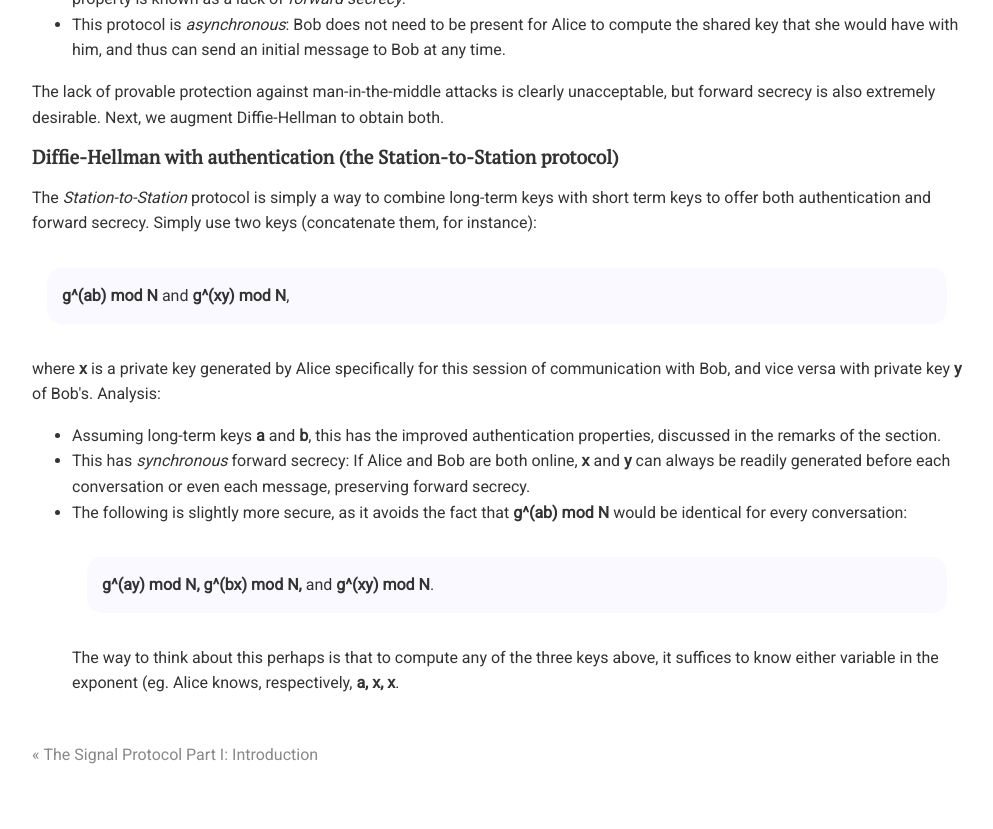
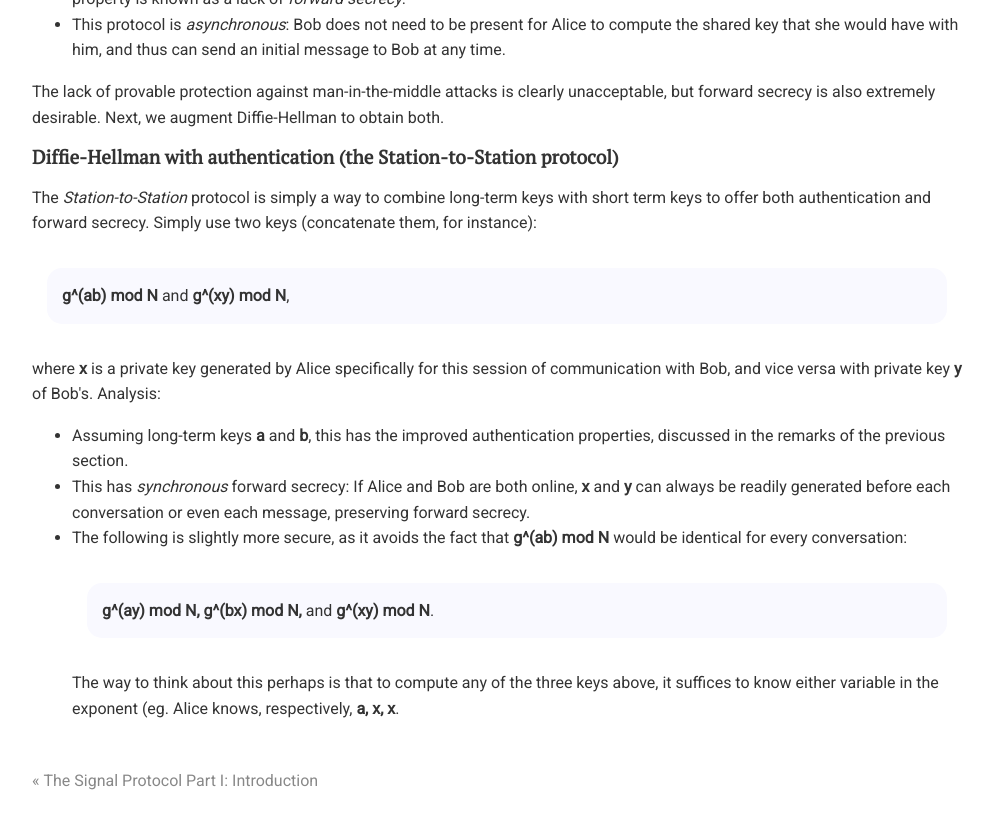
Before and after one commit to chatscrypt/chatscrypt.github.io, a Jekyll site: the page built from _posts/2020-01-06-the-signal-protocol-part-ii-the-diffie-hellman-key-exchange.html, in a window 1280 px wide and 900 px high, scrolled down 1187 px. Shown: the top 829 px of the window, without its empty margins (143-1136 px from the left). Built offline with Jekyll 4.4.1, drawn with Linux system fonts in a browser that asks for light colours; comment, search, counter and statistics services are not loaded.

Commit message:
Update 2020-01-06-the-signal-protocol-part-ii-the-diffie-hellman-key-exchange.html

```diff
--- a/_posts/2020-01-06-the-signal-protocol-part-ii-the-diffie-hellman-key-exchange.html
+++ b/_posts/2020-01-06-the-signal-protocol-part-ii-the-diffie-hellman-key-exchange.html
@@ -46,7 +46,7 @@
 Analysis:
 
 <ul>
- <li>Assuming long-term keys <b>a</b> and <b>b</b>, this has the improved authentication properties, discussed in the remarks of the section.
+ <li>Assuming long-term keys <b>a</b> and <b>b</b>, this has the improved authentication properties, discussed in the remarks of the previous section.
  <li>This has <i>synchronous</i> forward secrecy: If Alice and Bob are both online, <b>x</b> and <b>y</b> can always be readily generated before each conversation or even each message, preserving forward secrecy.
  <li>The following is slightly more secure, as it avoids the fact that <b>g^(ab) mod N</b> would be identical for every conversation:
 <div class="media">
```
